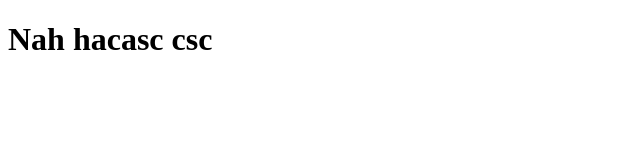
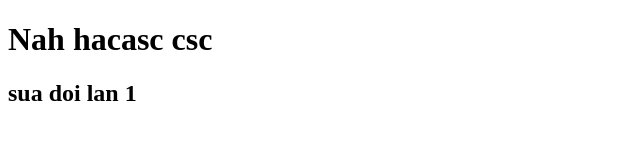
Before and after one commit to TRDAT04/duan1, a plain HTML site: page index.html in a window 1280 px wide. Shown: the whole page, without its empty margins (0-640 px from the left). Drawn offline with Linux system fonts and the light colour scheme.

Commit message:
sửa đổi lần 1 '

```diff
--- a/index.html
+++ b/index.html
@@ -3,9 +3,10 @@
   <head>
     <meta charset="UTF-8" />
     <meta name="viewport" content="width=device-width, initial-scale=1.0" />
-    <title>Document</title>
+    <title>duan1</title>
   </head>
   <body>
     <h1>Nah hacasc csc</h1>
+    <h2>sua doi lan 1</h2>
   </body>
 </html>
```
